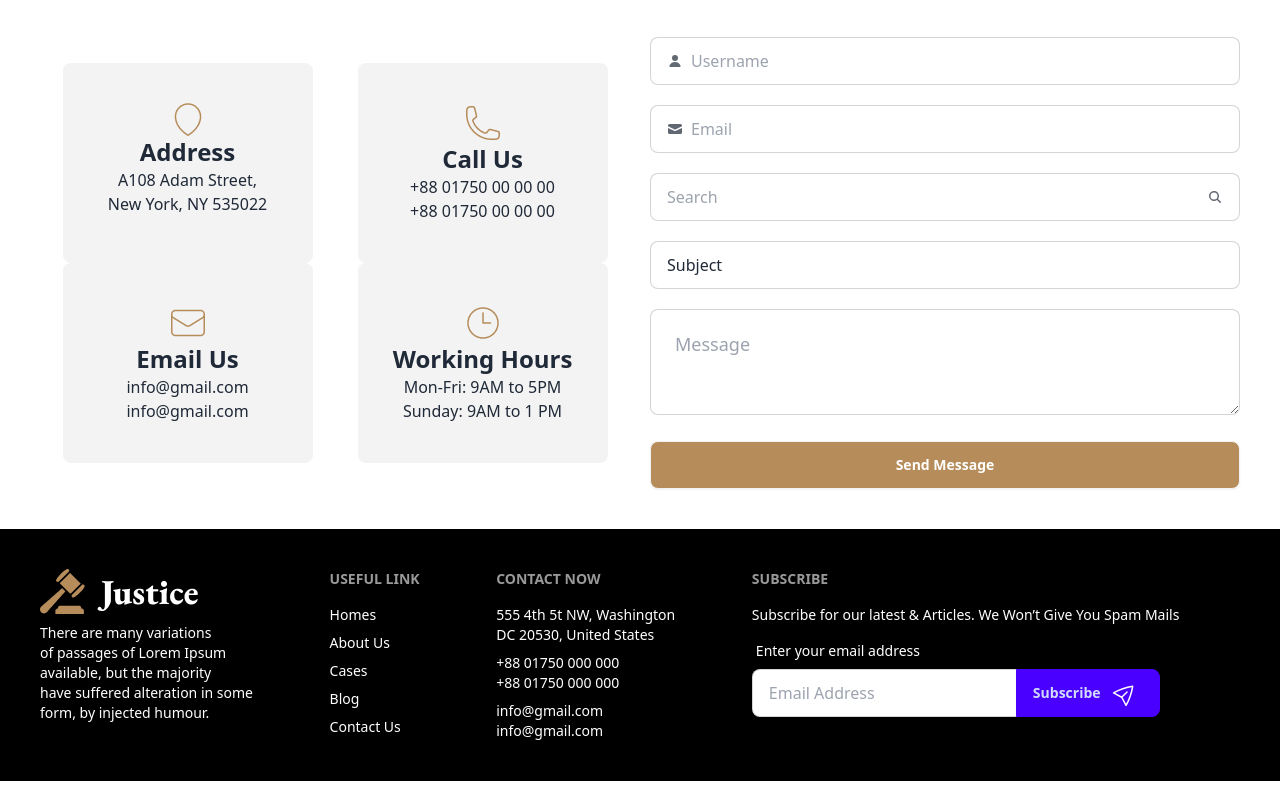
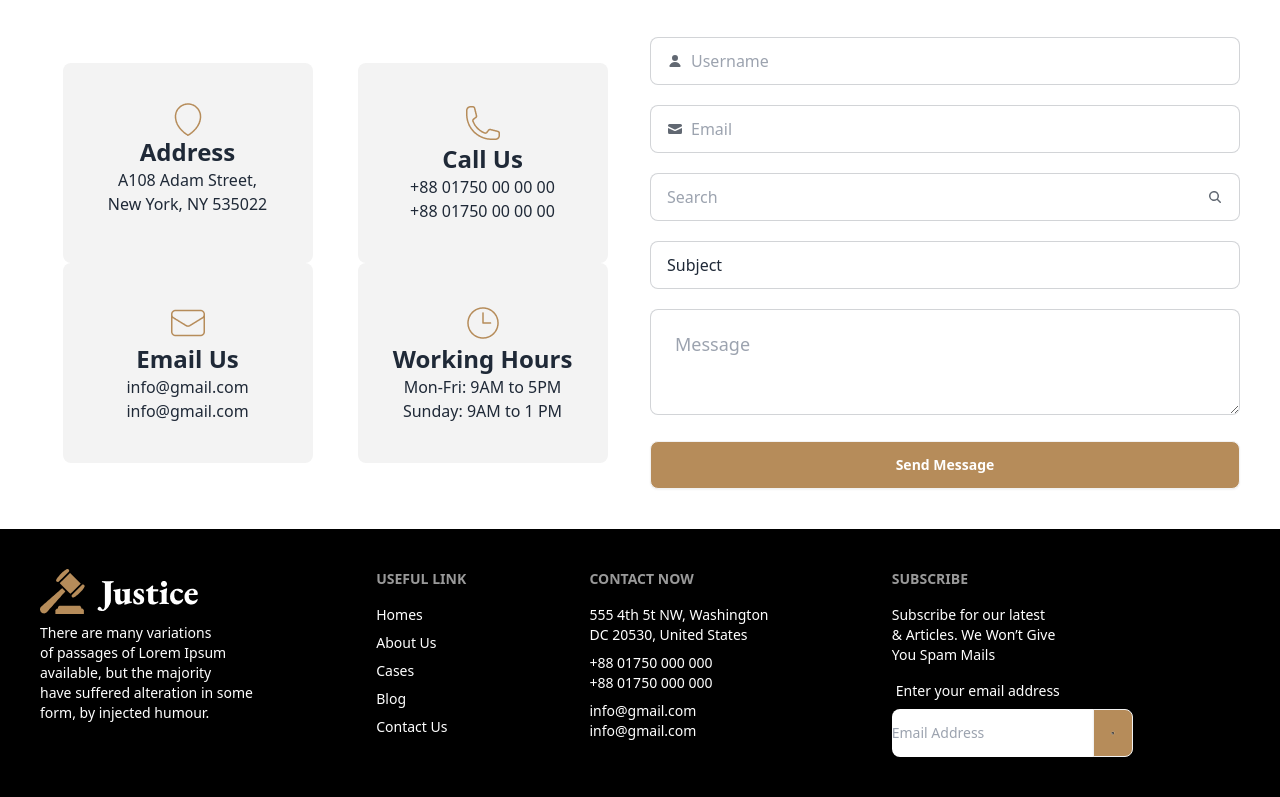
Before and after one commit to shorot-chicham/responsive-legal-solution-with-daisyUI, a plain HTML site: page index.html in a window 1280 px wide. Shown: the part 3189-3986 px from the top of the page. Drawn offline with nearby package versions, Linux system fonts and the light colour scheme.

Commit message:
fixed all initial bags

```diff
--- a/index.html
+++ b/index.html
@@ -463,15 +463,15 @@
             </nav>
             <nav>
                 <h6 class="footer-title">Subscribe</h6>
-                <p>Subscribe for our latest & Articles. We Won’t Give You Spam Mails</p>
-                <fieldset class="form-control w-80">
+                <p>Subscribe for our latest<br> & Articles. We Won’t Give <br>You Spam Mails</p>
+                <fieldset class="form-control w-40">
                     <label class="label">
                         <span class="label-text text-white">Enter your email address</span>
                     </label>
                     <div class="join">
-                        <input type="text" placeholder="Email Address" class="input input-bordered join-item" />
-                        <button class="btn btn-primary join-item">Subscribe
-                            <svg width="34" height="34" viewBox="0 0 34 34" fill="none"
+                        <input type="text" placeholder="Email Address" class="input-bordered join-item" />
+                        <button class="btn w-10 join-item bg-[#B68C5A] text-white">
+                            <svg width="44" height="44" viewBox="0 0 34 34" fill=""
                                 xmlns="http://www.w3.org/2000/svg">
                                 <g clip-path="url(#clip0_12_37)">
                                     <path
```
